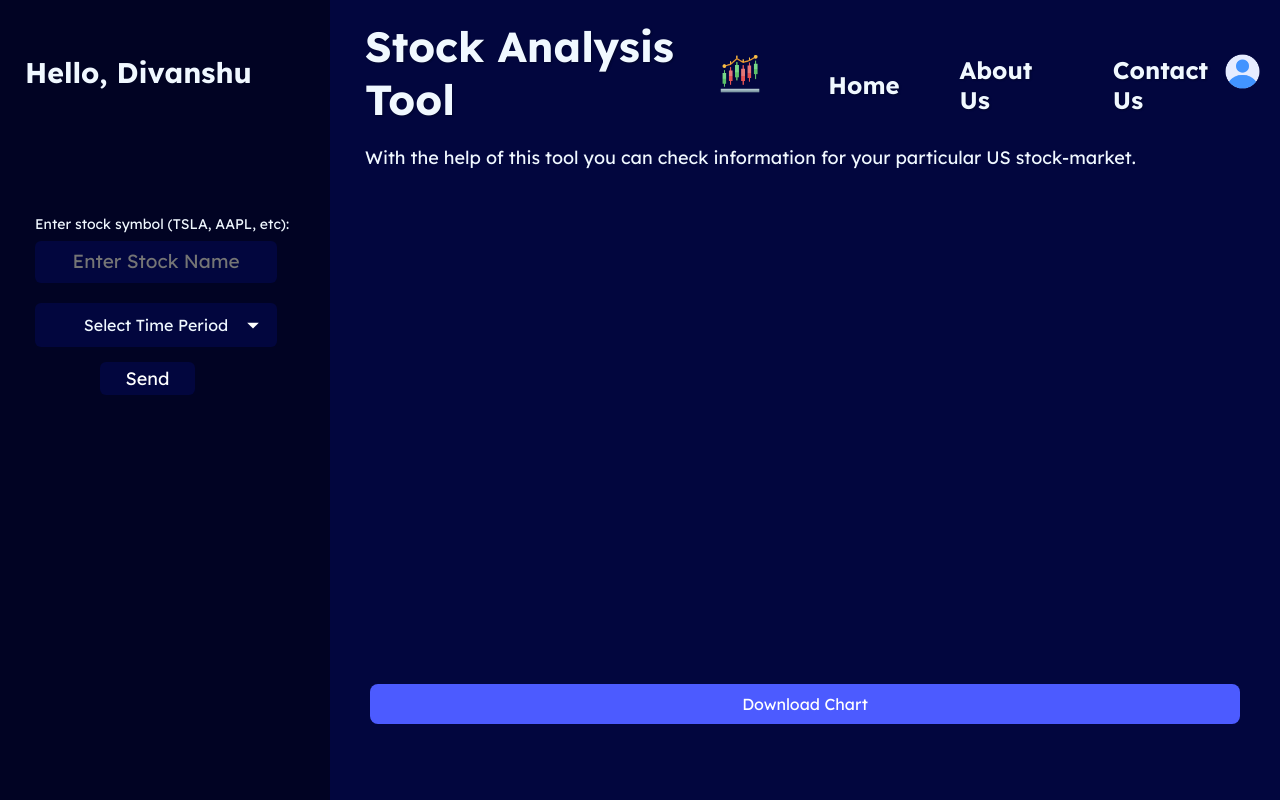
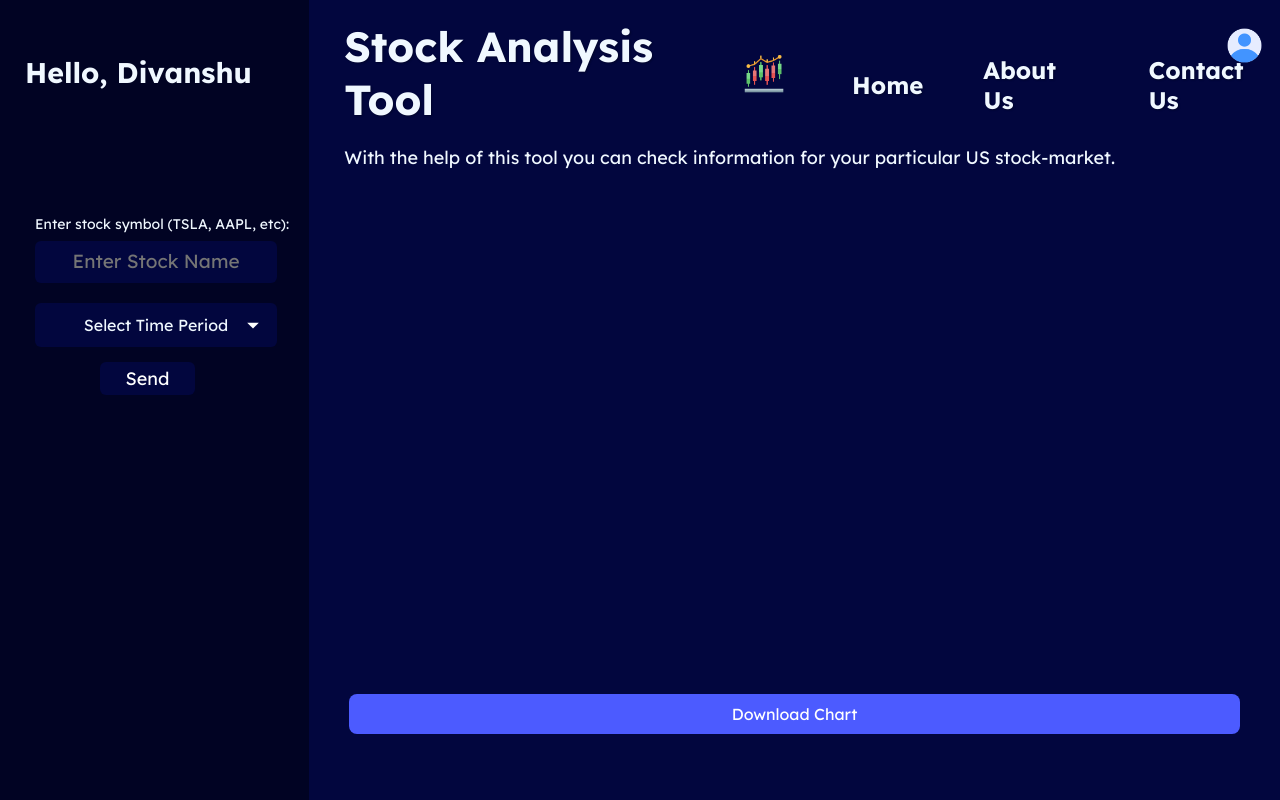
Before and after one commit to DivanshuNagpal/stock-analyser, a plain HTML site: page index.html in a window 1280 px wide. Drawn offline with nearby package versions, Linux system fonts and the light colour scheme.

Commit message:
UI Changes

```diff
--- a/style.css
+++ b/style.css
@@ -16,12 +16,25 @@ body {
 .header {
     display: flex;
     align-items: center;
-    /* justify-content: center; */
-    /* margin-left: 370px; */
     font-weight: bold;
     font-size: 42px;
     text-shadow: 1px 1px 2px rgba(0, 0, 0, 0.3);
-    margin-left: 15px;
+    padding: 0 15px;
+    width: 100%;
+}
+
+.userPfp {
+    height: 35px;
+    width: 35px;
+    /* padding: 8px;  */
+    position: absolute;
+    right: 18px;
+    top: 28px;
+    align-self: flex-end;
+    transition: background-color 0.3s ease, color 0.3s ease;
+    margin-left: auto;
+
+
 }
 
 .sidebar {
@@ -34,7 +47,7 @@ body {
 }
 
 .main {
-    flex: 1;
+    /* flex: 1; */
     display: flex;
     padding: 20px;
     flex-direction: column;
@@ -148,20 +161,6 @@ body {
     font-size: large;
 }
 
-.userPfp {
-    height: 35px;
-    width: auto;
-    /* padding: 8px;  */
-    /* position: absolute; */
-    right: 18px;
-    top: 28px;
-    align-self: flex-end;
-    transition: background-color 0.3s ease, color 0.3s ease;
-    margin-left: auto;
-
-
-}
-
 .userPfp:hover {
     transform: scale(1.1);
     border-radius: 50px;
```
